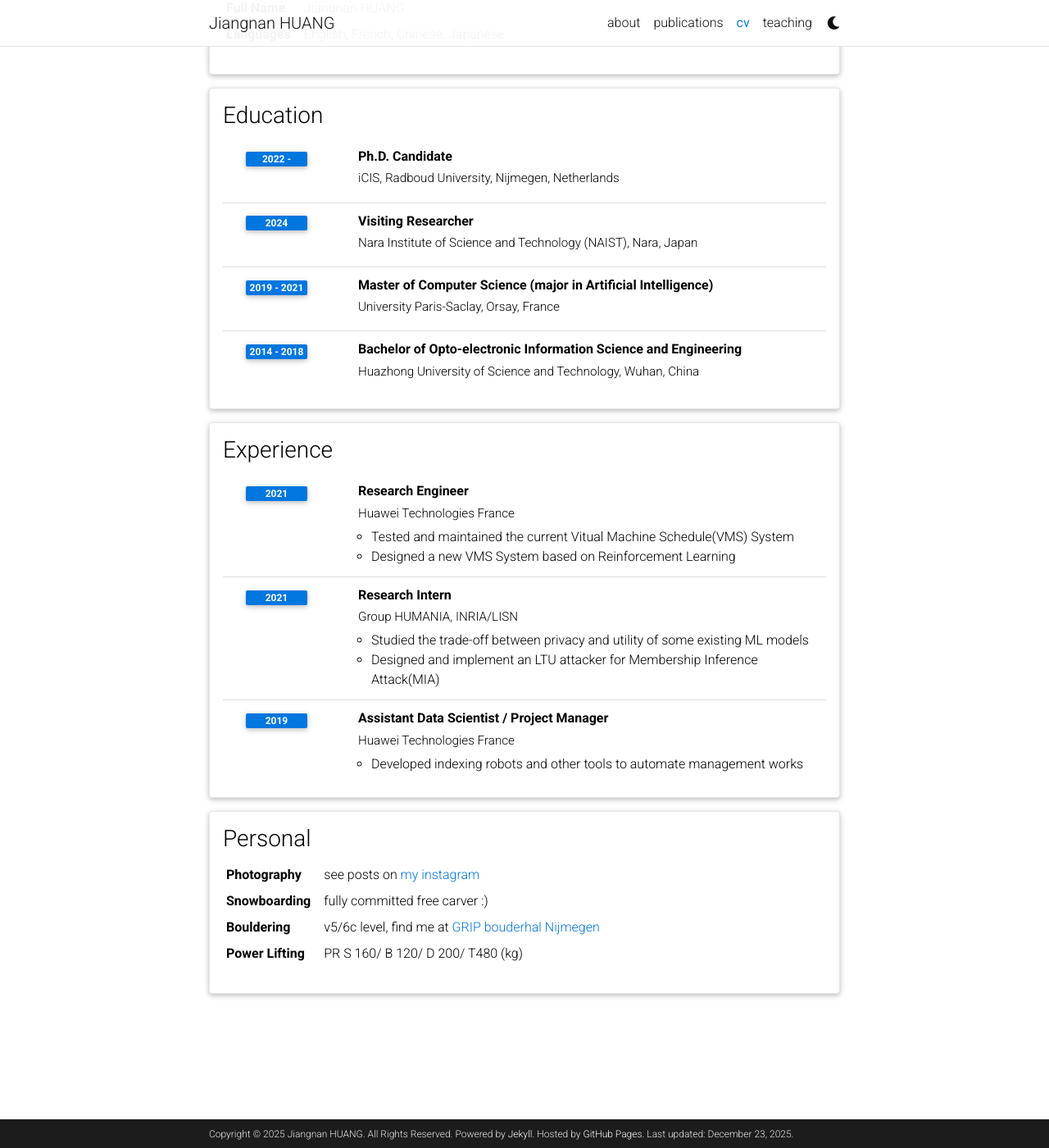
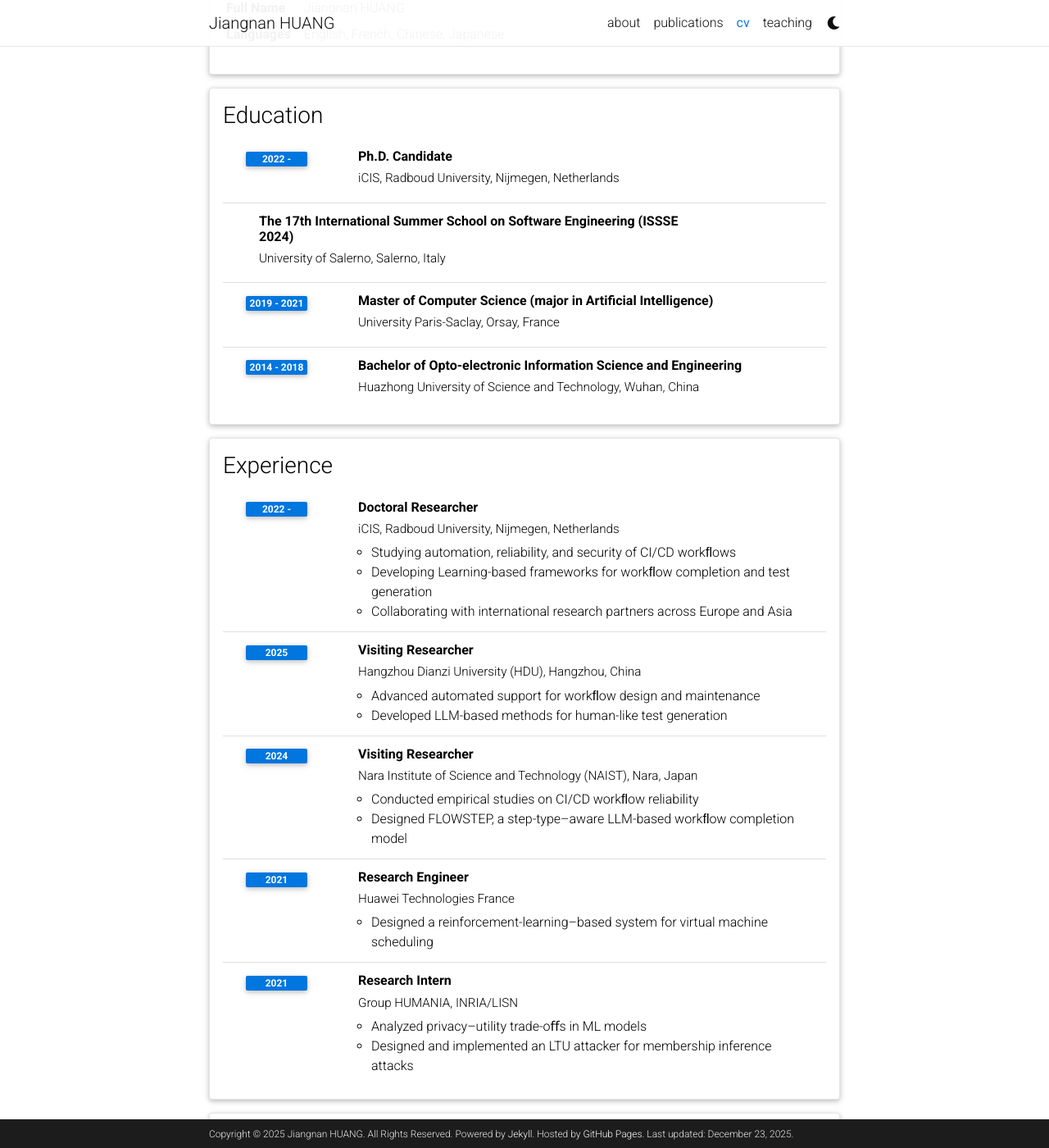
Before and after one commit to jiangnanpro/jiangnanpro.github.io, a Jekyll site: the page built from _pages/cv.md, in a window 1280 px wide and 1400 px high, scrolled down 253 px. Shown: the whole window at 82% size. Built offline with Jekyll 4.4.1, drawn with Linux system fonts in a browser that asks for light colours; comment, search, counter and statistics services are not loaded; a style sheet for code colours, icons or effects is not loaded.

Commit message:
update cv

```diff
--- a/_data/cv.yml
+++ b/_data/cv.yml
@@ -13,9 +13,8 @@
       institution: iCIS, Radboud University, Nijmegen, Netherlands
       year: 2022 -
 
-    - title: Visiting Researcher
-      institution: Nara Institute of Science and Technology (NAIST), Nara, Japan
-      year: 2024
+    - title: The 17th International Summer School on Software Engineering (ISSSE 2024)
+      institution: University of Salerno, Salerno, Italy
 
     - title: Master of Computer Science (major in Artificial Intelligence)
       institution: University Paris-Saclay, Orsay, France
@@ -29,25 +28,40 @@
 - title: Experience
   type: time_table
   contents:
+    - title: Doctoral Researcher
+      institution: iCIS, Radboud University, Nijmegen, Netherlands
+      year: 2022 -
+      description:
+        - Studying automation, reliability, and security of CI/CD workﬂows
+        - Developing Learning-based frameworks for workﬂow completion and test generation
+        - Collaborating with international research partners across Europe and Asia
+
+    - title: Visiting Researcher
+      institution: Hangzhou Dianzi University (HDU), Hangzhou, China
+      year: 2025
+      description:
+        - Advanced automated support for workﬂow design and maintenance
+        - Developed LLM-based methods for human-like test generation
+
+    - title: Visiting Researcher
+      institution: Nara Institute of Science and Technology (NAIST), Nara, Japan
+      year: 2024
+      description:
+        - Conducted empirical studies on CI/CD workﬂow reliability
+        - Designed FLOWSTEP, a step-type–aware LLM-based workﬂow completion model
+
     - title: Research Engineer
       institution: Huawei Technologies France
       year: 2021
       description:
-        - Tested and maintained the current Vitual Machine Schedule(VMS) System
-        - Designed a new VMS System based on Reinforcement Learning
+        - Designed a reinforcement-learning–based system for virtual machine scheduling
 
     - title: Research Intern
       institution: Group HUMANIA, INRIA/LISN
       year: 2021
       description:
-        - Studied the trade-off between privacy and utility of some existing ML models
-        - Designed and implement an LTU attacker for Membership Inference Attack(MIA)
-
-    - title: Assistant Data Scientist / Project Manager
-      institution: Huawei Technologies France
-      year: 2019
-      description:
-        - Developed indexing robots and other tools to automate management works
+        - Analyzed privacy–utility trade-oﬀs in ML models
+        - Designed and implemented an LTU attacker for membership inference attacks
 
 # nested_list
 - title: Personal
--- a/_pages/teaching.md
+++ b/_pages/teaching.md
@@ -2,13 +2,13 @@
 layout: page
 permalink: /teaching/
 title: teaching
-description: I've been TAing in the following courses
+description:
 nav: true
 nav_order: 5
 ---
 
-Software Verification
+Software Verification 2024,2025,2026
 
-Software Engineering
+Requirements Engineering and Design 2025
 
-Requirement Engineering
+Software Engineering 2023
```
Also changed, not shown: _bibliography/papers.bib (+17 -0 lines), _pages/about.md (+1 -1 lines), _pages/cv.md (+1 -1 lines), 3 other files.
